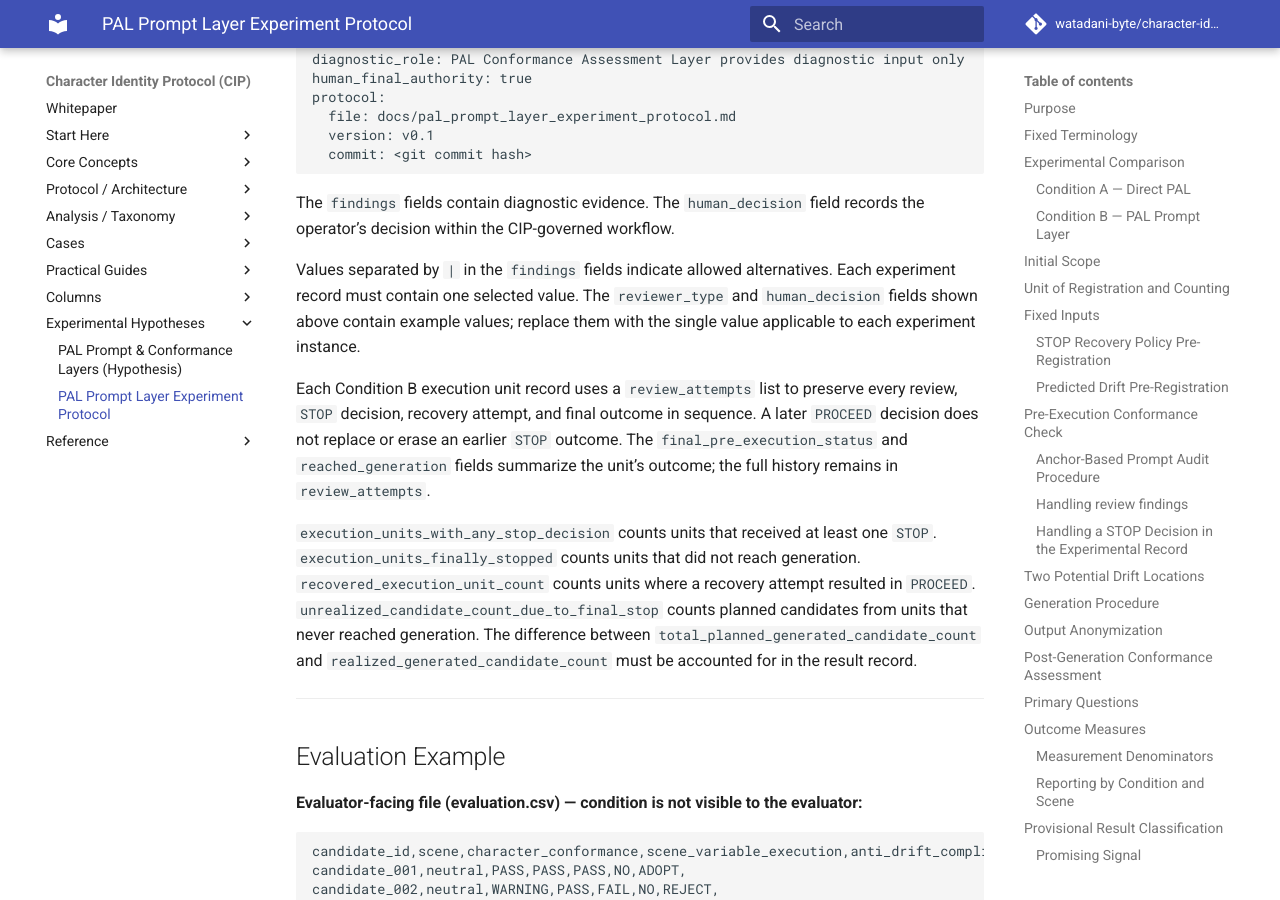
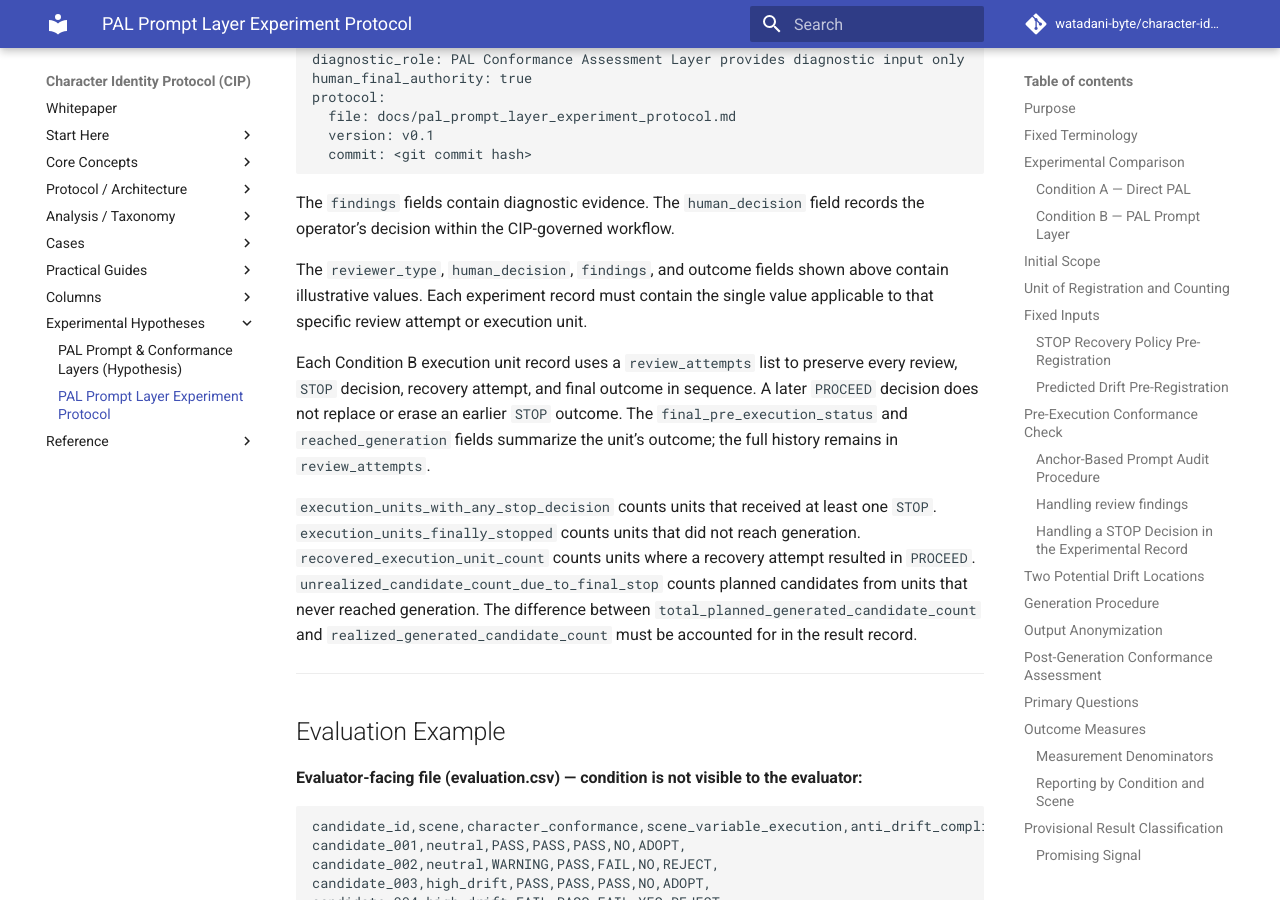
Before and after one commit to watadani-byte/character-identity-protocol, an MkDocs documentation site: the page built from docs/pal_prompt_layer_experiment_protocol.md, in a window 1280 px wide and 900 px high, scrolled down 20628 px. Built offline with MkDocs 1.6.1 and Material for MkDocs 9.7.7, drawn with Linux system fonts in a browser that asks for light colours; comment, search, counter and statistics services are not loaded.

Commit message:
pal_prompt_layer_experiment_protocol.md を更新

```diff
--- a/docs/pal_prompt_layer_experiment_protocol.md
+++ b/docs/pal_prompt_layer_experiment_protocol.md
@@ -780,7 +780,7 @@ protocol:
 
 The `findings` fields contain diagnostic evidence. The `human_decision` field records the operator’s decision within the CIP-governed workflow.
 
-Values separated by `|` in the `findings` fields indicate allowed alternatives. Each experiment record must contain one selected value. The `reviewer_type` and `human_decision` fields shown above contain example values; replace them with the single value applicable to each experiment instance.
+The `reviewer_type`, `human_decision`, `findings`, and outcome fields shown above contain illustrative values. Each experiment record must contain the single value applicable to that specific review attempt or execution unit.
 
 Each Condition B execution unit record uses a `review_attempts` list to preserve every review, `STOP` decision, recovery attempt, and final outcome in sequence. A later `PROCEED` decision does not replace or erase an earlier `STOP` outcome. The `final_pre_execution_status` and `reached_generation` fields summarize the unit’s outcome; the full history remains in `review_attempts`.
 
```
